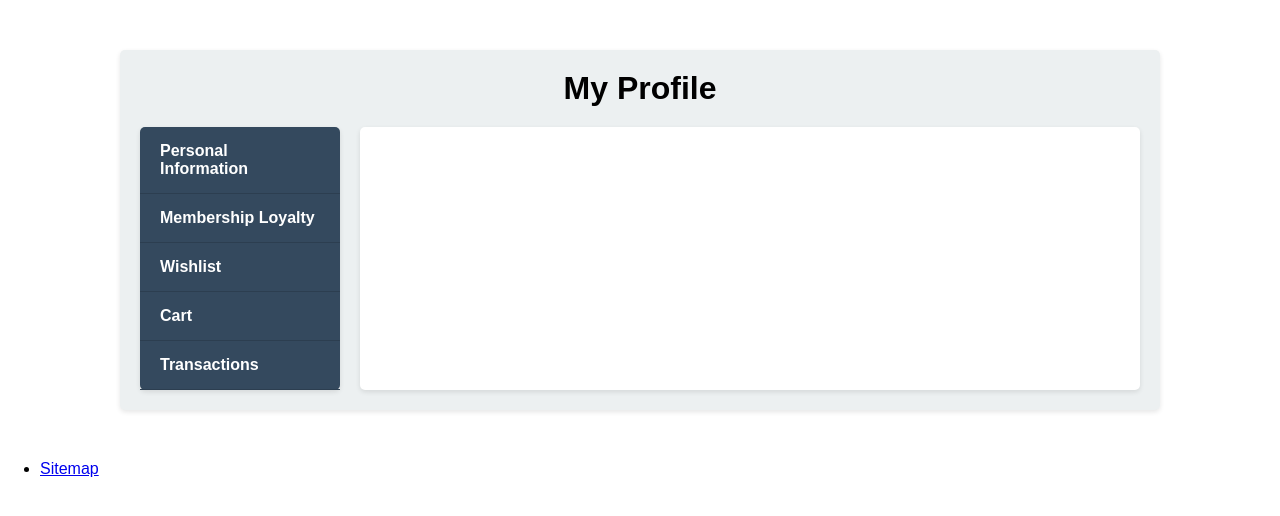
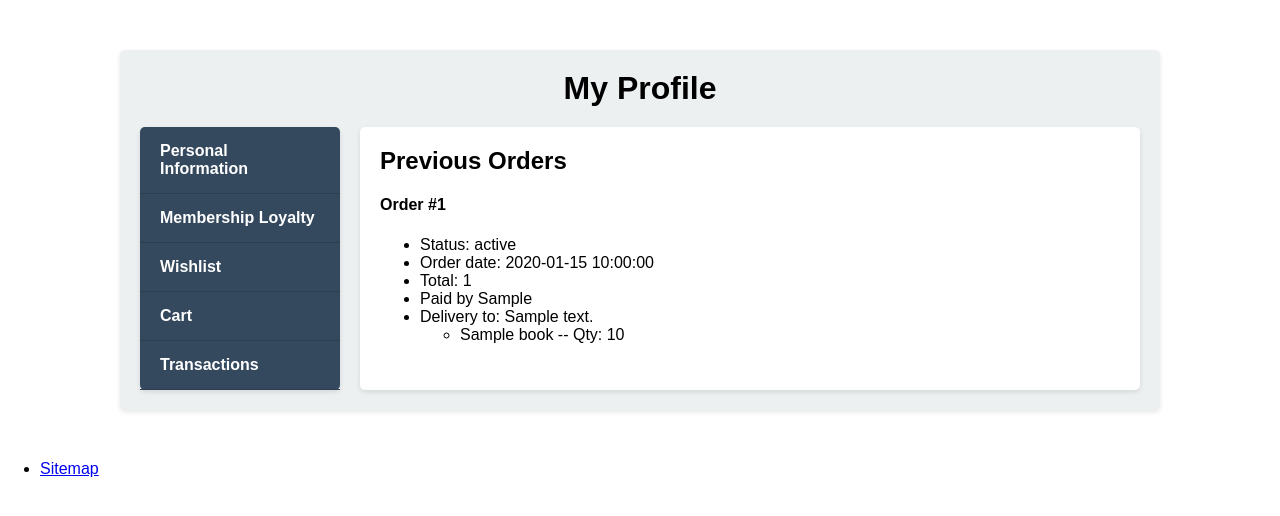
Before and after one commit to sirithatthamrong/Kinakuniyo-Bookstore-Database, a Flask app: template app/templates/orders.html in a window 1280 px wide. Shown: the part 90-606 px from the top of the page. Run offline with Flask 3, Linux system fonts and the light colour scheme; the template is opened without the code that fills it: most values are stand-ins (such as "Sample title", 1, 10 or a date in 2020).

Commit message:
Display previous orders

```diff
--- a/app/templates/orders.html
+++ b/app/templates/orders.html
@@ -1,4 +1,25 @@
 {% extends 'customer_profile.html' %}
 {% block profile_content %}
-
+<h3>Previous Orders</h3>
+{% for order in orders %}
+<h4>Order #{{order.order_id}}</h4>
+<ul>
+    <li>Status: {{order.status}}</li>
+    <li>Order date: {{order.order_date}}</li>
+    <li>Total: {{order.total_price}}</li>
+    {% for method in payment %}
+    {% if method.order_id == order.order_id %}
+    <li>Paid by {{method.payment_method}}</li>
+    {% endif %}
+    {% endfor %}
+    <li>Delivery to: {{order.shipping_address}}</li>
+    <ul>
+        {% for book in book_orders %}
+        {% if book.order_id == order.order_id %}
+        <li>{{book.title}} -- Qty: {{book.quantity}}</li>
+        {% endif %}
+        {% endfor %}
+    </ul>
+</ul>
+{% endfor %}
 {% endblock %}
```
Also changed, not shown: app/routes.py (+4 -3 lines), sql/functions.sql (+22 -5 lines).
